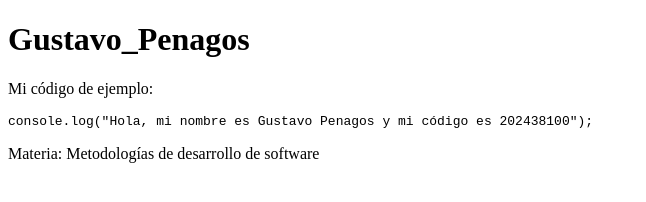
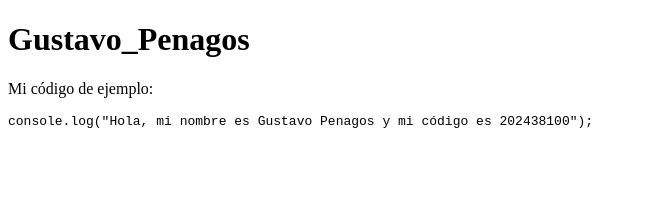
Before and after one commit to gustavopenagos-lab/taller-mds, a plain HTML site: page index.html in a window 1280 px wide. Shown: the whole page, without its empty margins (0-646 px from the left). Drawn offline with Linux system fonts and the light colour scheme.

Commit message:
Quitar nombre de la materia de la rama main

```diff
--- a/index.html
+++ b/index.html
@@ -10,4 +10,3 @@
 </html>
   <p>Mi código de ejemplo:</p>
   <pre><code>console.log("Hola, mi nombre es Gustavo Penagos y mi código es 202438100");</code></pre>
-  <p>Materia: Metodologías de desarrollo de software</p>
```
